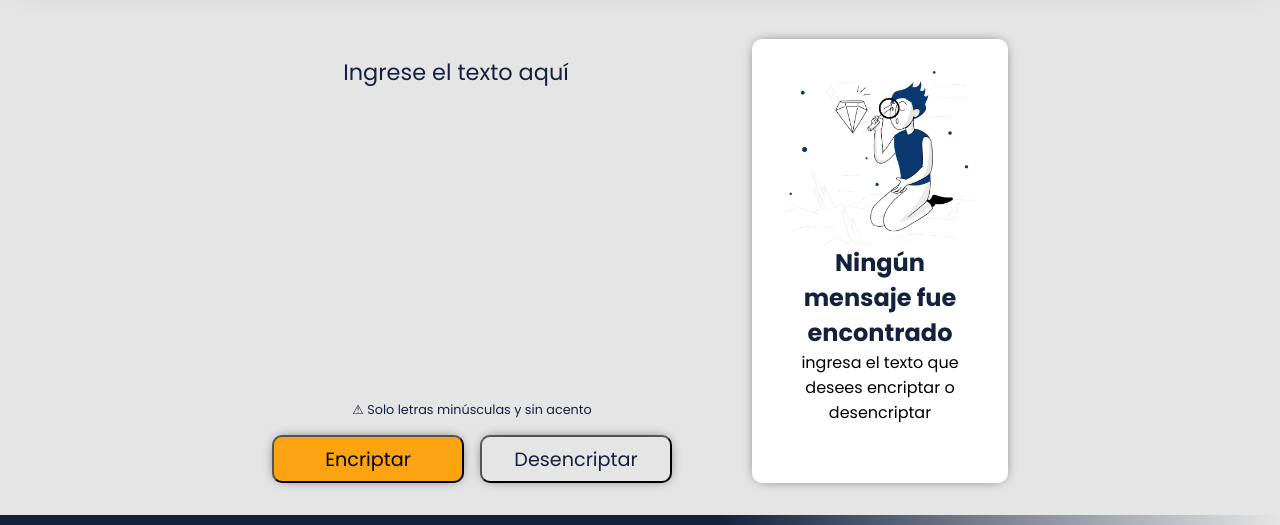
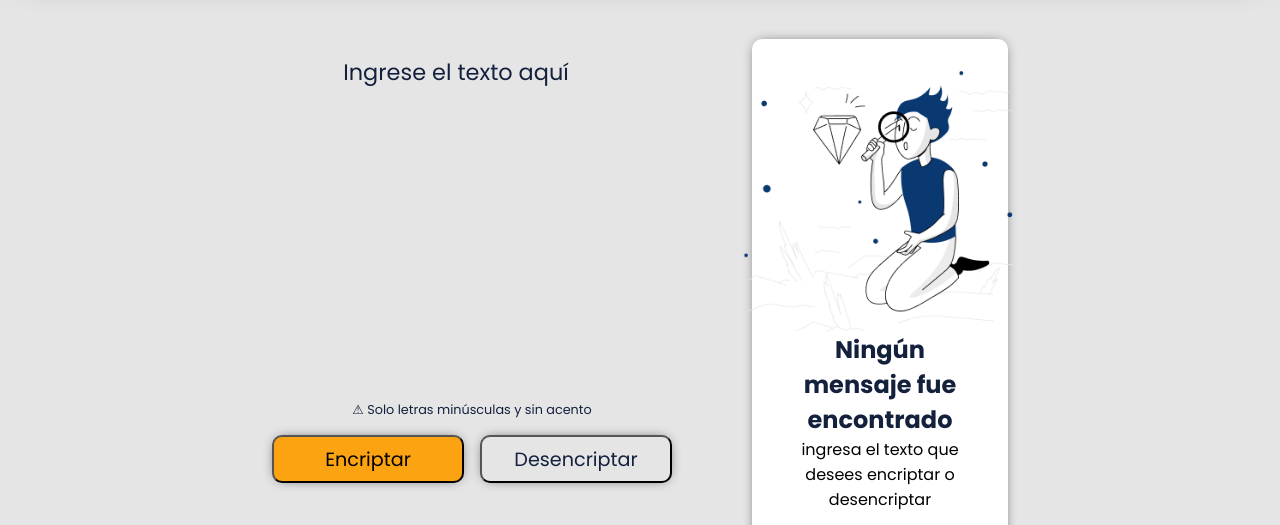
Before and after one commit to DNSO0/Encriptador-de-texto, a plain HTML site: page index.html in a window 1280 px wide. Shown: the part 104-629 px from the top of the page. Drawn offline with Linux system fonts and the light colour scheme.

Commit message:
corrección en media queries

```diff
--- a/styles.css
+++ b/styles.css
@@ -101,7 +101,7 @@ main{
     border-radius: 10px;
 }
 .imagenBuscando{
-    width: 100%;
+    width: 18rem;
     align-self: center;
 }
 .altText{
```
